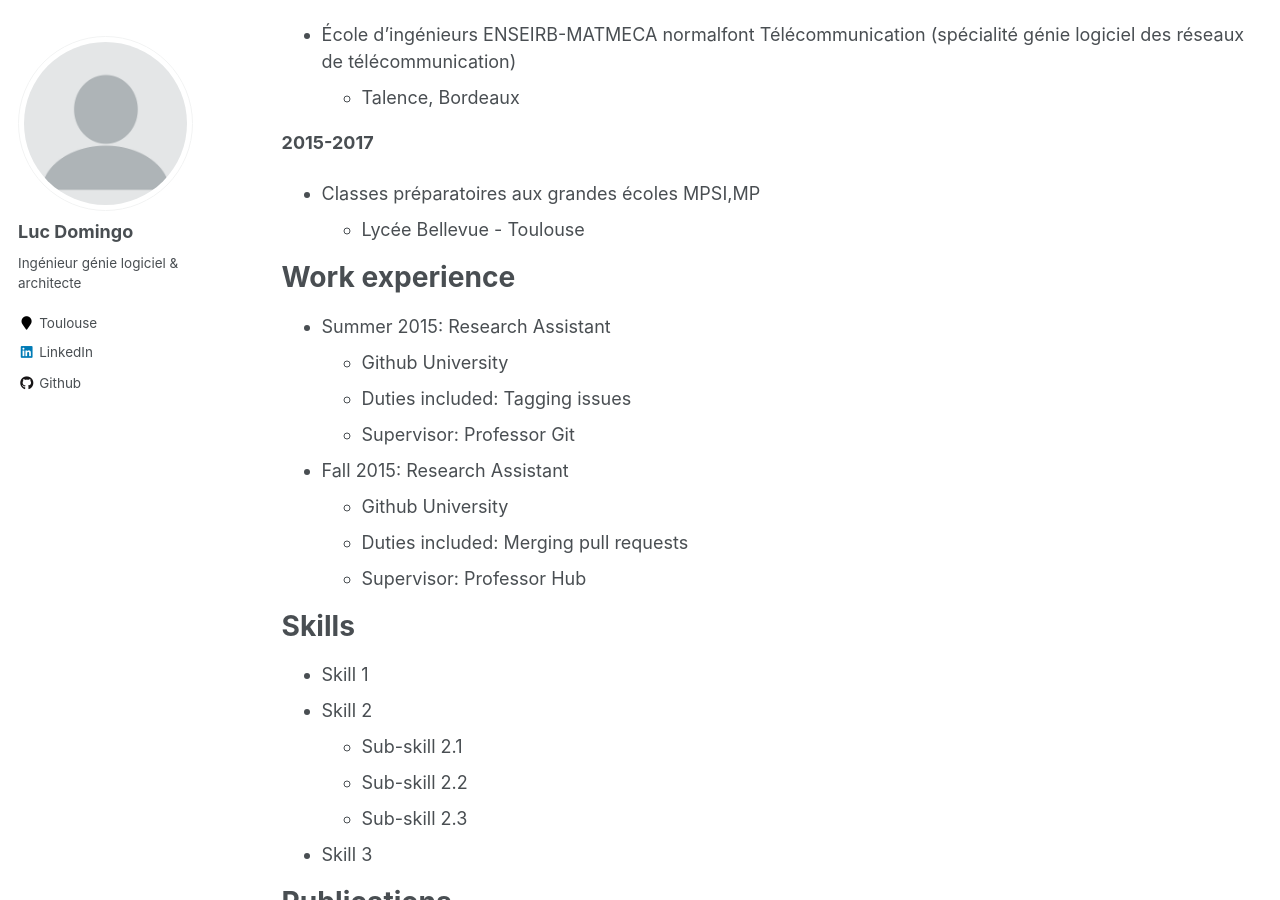
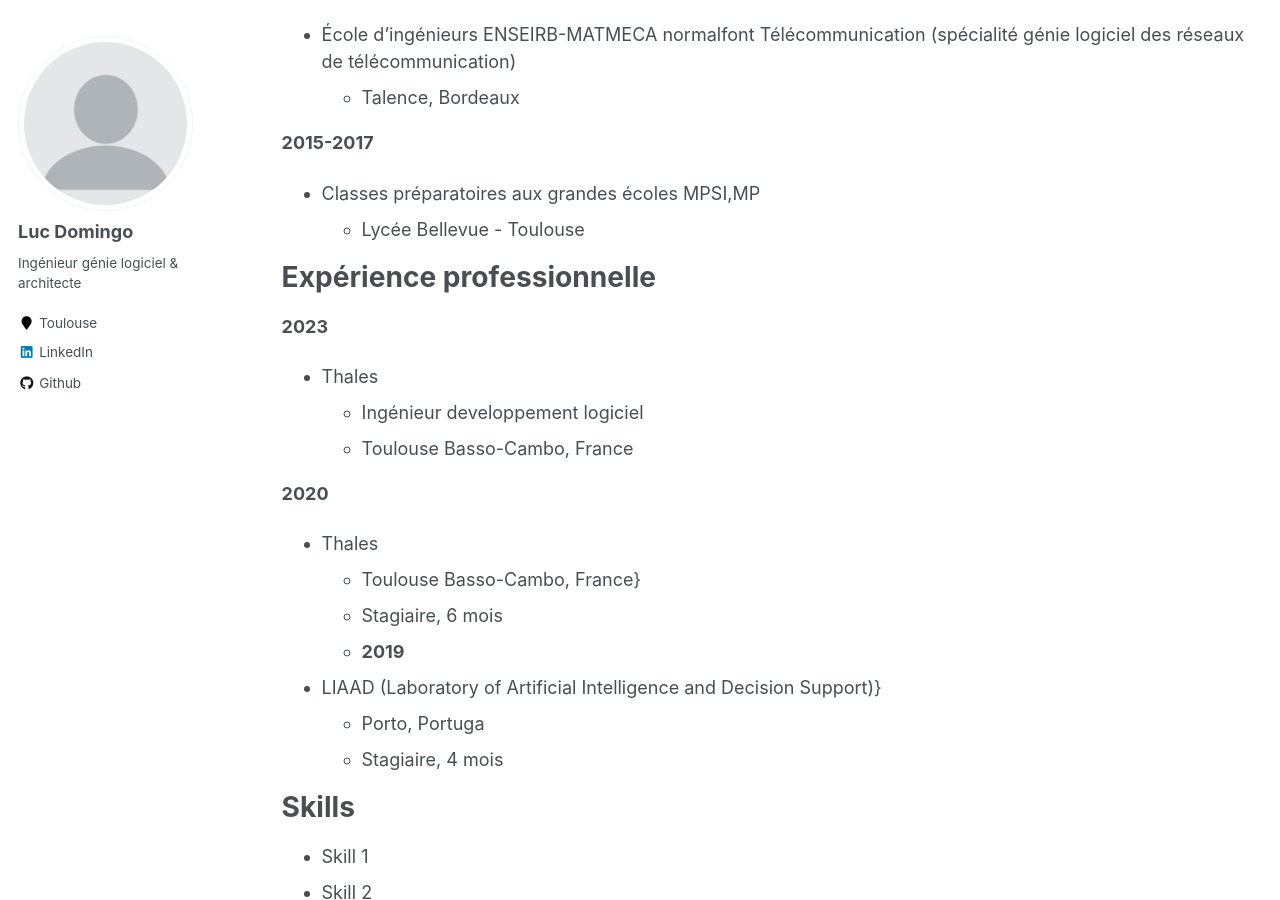
Before and after one commit to LucDomingo/mywebsite, a Jekyll site: the page built from _pages/cv.md, in a window 1280 px wide and 900 px high, scrolled down 241 px. Built offline with Jekyll 4.4.1, drawn with Linux system fonts in a browser that asks for light colours.

Commit message:
Update cv.md

```diff
--- a/_pages/cv.md
+++ b/_pages/cv.md
@@ -19,17 +19,22 @@ Education
 - Classes préparatoires aux grandes écoles MPSI,MP
   - Lycée Bellevue - Toulouse
 
-Work experience
+Expérience professionnelle
 ======
-* Summer 2015: Research Assistant
-  * Github University
-  * Duties included: Tagging issues
-  * Supervisor: Professor Git
+**2023**
+- Thales
+  - Ingénieur developpement logiciel
+  - Toulouse Basso-Cambo, France
 
-* Fall 2015: Research Assistant
-  * Github University
-  * Duties included: Merging pull requests
-  * Supervisor: Professor Hub
+**2020**
+- Thales
+  - Toulouse Basso-Cambo, France}
+  - Stagiaire, 6 mois
+  -
+**2019**
+- LIAAD (Laboratory of Artificial Intelligence and Decision Support)}
+  - Porto, Portuga
+  - Stagiaire, 4 mois
 
 Skills
 ======
```
